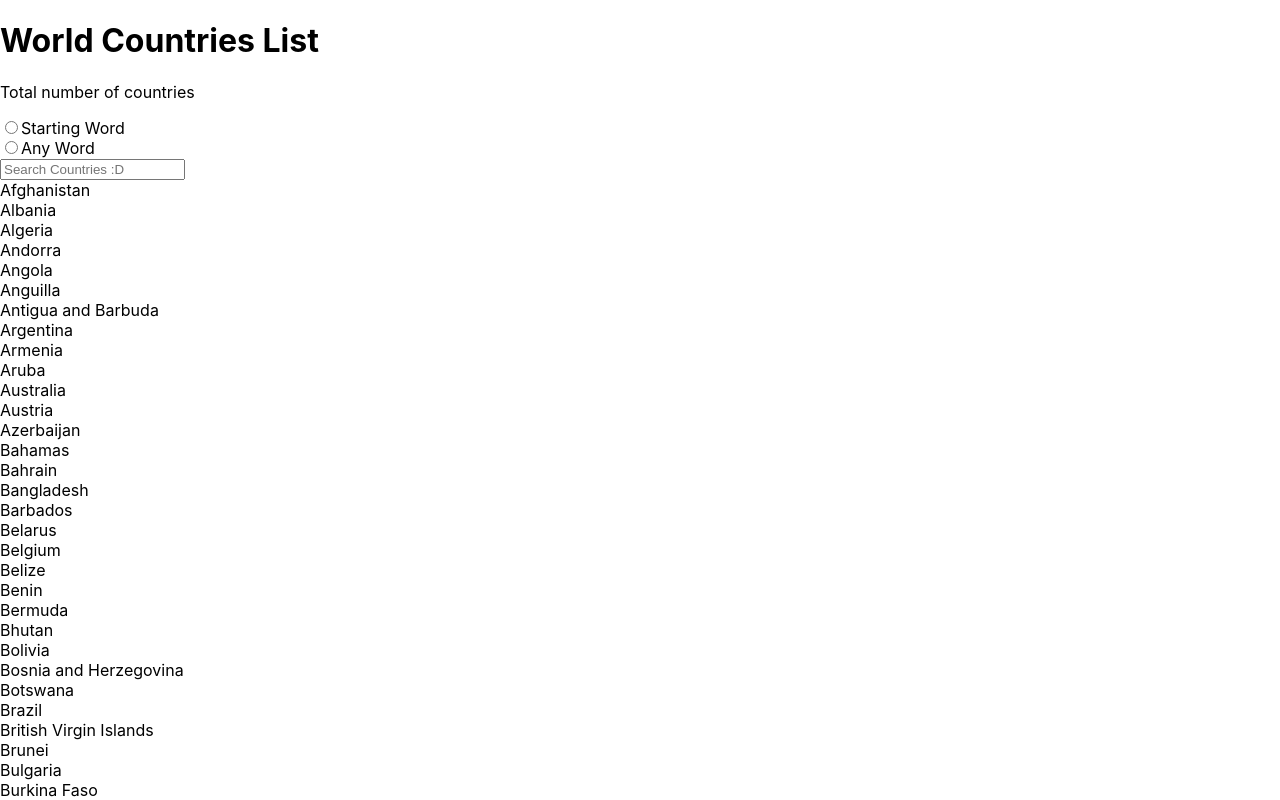
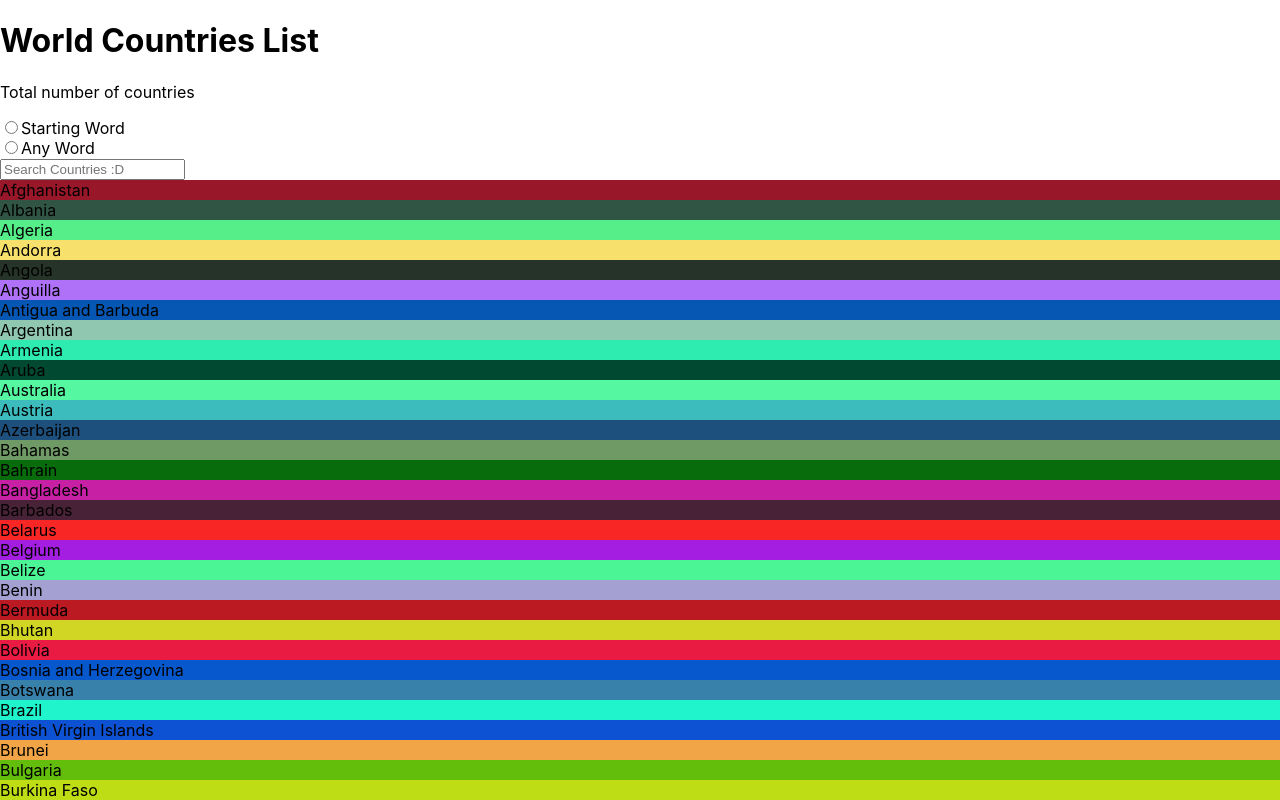
Before and after one commit to flyjwayur/Search-Countries, a React (Create React App) app: page / in a window 1280 px wide. Shown: the top 800 px of the page. Built offline with nearby package versions, Linux system fonts and the light colour scheme; the HTML template or start-up script is replaced by a standard one.

Commit message:
Add Hexa color to country list

```diff
--- a/src/components/ResultSection.js
+++ b/src/components/ResultSection.js
@@ -1,4 +1,5 @@
 import React from "react";
+import {hexaGenerator} from "../utils/hexaGenerator";
 
 const ResultSection = (props) => {
 
@@ -13,7 +14,7 @@ const ResultSection = (props) => {
             {countries
               .filter(country => country.toLowerCase().includes(searchInputToLowerCase))
               .map((country,index) => (
-                <div key={index}>{country}</div>
+                <div style={{backgroundColor: hexaGenerator()}} key={index}>{country}</div>
               ))}
           </div>
         ) : (
--- /dev/null
+++ b/src/utils/hexaGenerator.js
@@ -0,0 +1,5 @@
+export const hexaGenerator = () => {
+  return `#${Math.floor(Math.random() * 16777216)
+    .toString(16)
+    .padStart(6, "0")}`;
+};
```
